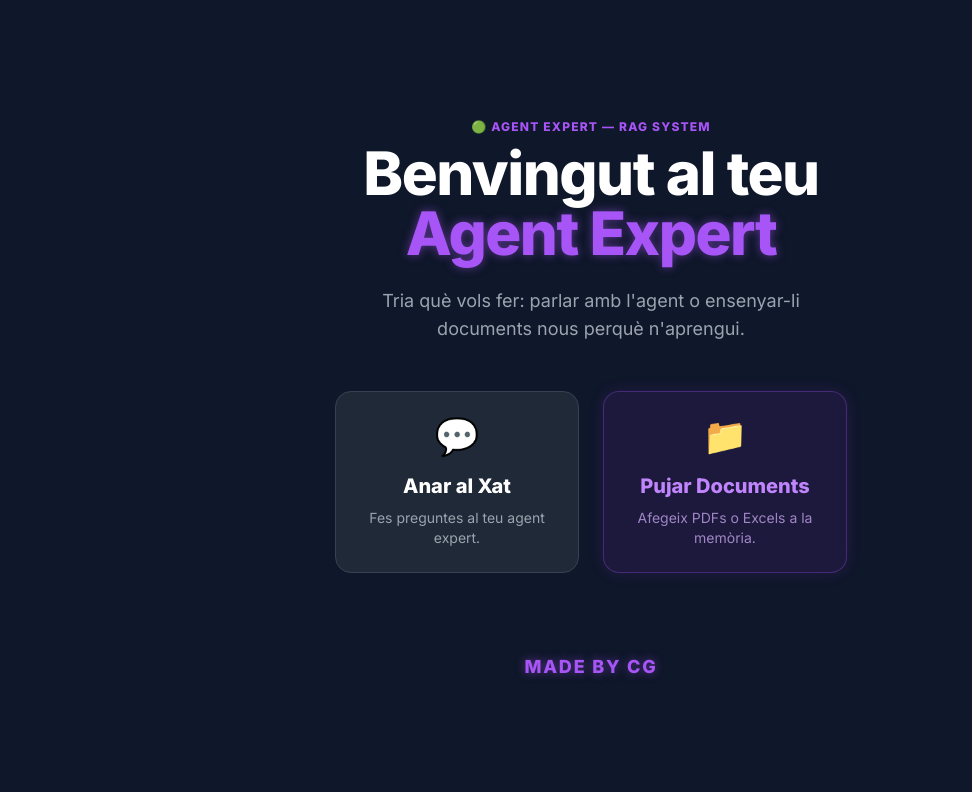
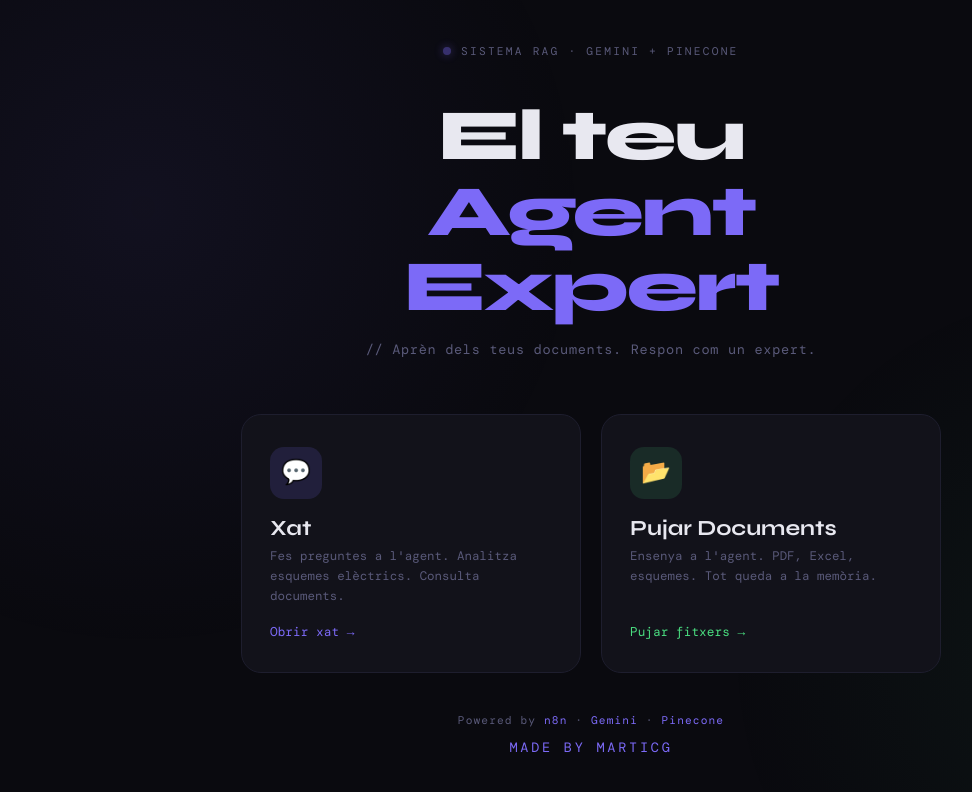
Before and after one commit to marticege-cg/agent-expert, a website: page index.html in a window 1280 px wide. Shown: the whole page, without its empty margins (49-1021 px from the left). Drawn offline with nearby package versions, Linux system fonts and the light colour scheme.

Commit message:
Update index.html

```diff
--- a/index.html
+++ b/index.html
@@ -1,50 +1,591 @@
 <!DOCTYPE html>
+
 <html lang="ca">
+
 <head>
+
 <meta charset="UTF-8">
+
 <meta name="viewport" content="width=device-width, initial-scale=1.0">
-    <title>Agent Expert - Inici</title>
-    <script src="https://cdn.tailwindcss.com"></script>
+
+<title>Agent Expert</title>
+
 <style>
-        @import url('https://fonts.googleapis.com/css2?family=Inter:wght@400;600;800&display=swap');
-        body { font-family: 'Inter', sans-serif; background-color: #0f172a; color: white; }
-        .glow-text { text-shadow: 0 0 10px rgba(168, 85, 247, 0.5); }
+
+@import url('https://fonts.googleapis.com/css2?family=DM+Mono:wght@400;500&family=Syne:wght@400;600;700;800&display=swap');
+
+
+
+:root {
+
+--bg: #0a0a0f;
+
+--surface: #12121a;
+
+--border: #1e1e2e;
+
+--accent: #7c6af7;
+
+--accent2: #4ade80;
+
+--text: #e8e8f0;
+
+--muted: #5a5a7a;
+
+}
+
+
+
+* { margin: 0; padding: 0; box-sizing: border-box; }
+
+
+
+body {
+
+background: var(--bg);
+
+color: var(--text);
+
+font-family: 'Syne', sans-serif;
+
+min-height: 100vh;
+
+display: flex;
+
+flex-direction: column;
+
+align-items: center;
+
+justify-content: center;
+
+padding: 2rem;
+
+overflow: hidden;
+
+}
+
+
+
+body::before {
+
+content: '';
+
+position: fixed;
+
+top: -30%;
+
+left: -20%;
+
+width: 70vw;
+
+height: 70vw;
+
+background: radial-gradient(circle, rgba(124,106,247,0.07) 0%, transparent 70%);
+
+pointer-events: none;
+
+}
+
+body::after {
+
+content: '';
+
+position: fixed;
+
+bottom: -30%;
+
+right: -20%;
+
+width: 60vw;
+
+height: 60vw;
+
+background: radial-gradient(circle, rgba(74,222,128,0.05) 0%, transparent 70%);
+
+pointer-events: none;
+
+}
+
+
+
+.container {
+
+width: 100%;
+
+max-width: 700px;
+
+position: relative;
+
+z-index: 1;
+
+animation: fadeUp 0.8s ease both;
+
+}
+
+
+
+@keyframes fadeUp {
+
+from { opacity: 0; transform: translateY(24px); }
+
+to { opacity: 1; transform: translateY(0); }
+
+}
+
+
+
+.logo {
+
+display: flex;
+
+align-items: center;
+
+gap: 0.6rem;
+
+margin-bottom: 2.5rem;
+
+justify-content: center;
+
+}
+
+
+
+.logo-dot {
+
+width: 8px;
+
+height: 8px;
+
+background: var(--accent);
+
+border-radius: 50%;
+
+box-shadow: 0 0 10px var(--accent);
+
+animation: pulse 2s ease-in-out infinite;
+
+}
+
+
+
+@keyframes pulse {
+
+0%, 100% { opacity: 1; }
+
+50% { opacity: 0.4; }
+
+}
+
+
+
+.logo-text {
+
+font-family: 'DM Mono', monospace;
+
+font-size: 0.7rem;
+
+color: var(--muted);
+
+letter-spacing: 0.2em;
+
+text-transform: uppercase;
+
+}
+
+
+
+.hero {
+
+text-align: center;
+
+margin-bottom: 3.5rem;
+
+}
+
+
+
+h1 {
+
+font-size: clamp(2.8rem, 7vw, 4.5rem);
+
+font-weight: 800;
+
+line-height: 1.05;
+
+letter-spacing: -0.03em;
+
+margin-bottom: 1rem;
+
+}
+
+
+
+h1 .accent { color: var(--accent); }
+
+
+
+.tagline {
+
+font-family: 'DM Mono', monospace;
+
+font-size: 0.85rem;
+
+color: var(--muted);
+
+letter-spacing: 0.05em;
+
+}
+
+
+
+.cards {
+
+display: grid;
+
+grid-template-columns: 1fr 1fr;
+
+gap: 1.25rem;
+
+}
+
+
+
+@media (max-width: 500px) {
+
+.cards { grid-template-columns: 1fr; }
+
+}
+
+
+
+.card {
+
+background: var(--surface);
+
+border: 1.5px solid var(--border);
+
+border-radius: 20px;
+
+padding: 2rem 1.75rem;
+
+text-decoration: none;
+
+color: var(--text);
+
+display: flex;
+
+flex-direction: column;
+
+gap: 1rem;
+
+transition: all 0.25s ease;
+
+position: relative;
+
+overflow: hidden;
+
+cursor: pointer;
+
+animation: fadeUp 0.8s ease both;
+
+}
+
+
+
+.card:nth-child(1) { animation-delay: 0.1s; }
+
+.card:nth-child(2) { animation-delay: 0.2s; }
+
+
+
+.card::before {
+
+content: '';
+
+position: absolute;
+
+inset: 0;
+
+opacity: 0;
+
+transition: opacity 0.3s;
+
+border-radius: 20px;
+
+}
+
+
+
+.card.chat::before {
+
+background: radial-gradient(circle at 30% 30%, rgba(124,106,247,0.12), transparent 70%);
+
+}
+
+
+
+.card.upload::before {
+
+background: radial-gradient(circle at 30% 30%, rgba(74,222,128,0.1), transparent 70%);
+
+}
+
+
+
+.card:hover {
+
+transform: translateY(-4px);
+
+}
+
+
+
+.card.chat:hover {
+
+box-shadow: 0 16px 48px rgba(124,106,247,0.2);
+
+border-color: rgba(124,106,247,0.4);
+
+}
+
+
+
+.card.upload:hover {
+
+box-shadow: 0 16px 48px rgba(74,222,128,0.15);
+
+border-color: rgba(74,222,128,0.4);
+
+}
+
+
+
+.card:hover::before { opacity: 1; }
+
+
+
+.card-icon {
+
+width: 52px;
+
+height: 52px;
+
+border-radius: 14px;
+
+display: flex;
+
+align-items: center;
+
+justify-content: center;
+
+font-size: 1.5rem;
+
+position: relative;
+
+z-index: 1;
+
+}
+
+
+
+.card.chat .card-icon { background: rgba(124,106,247,0.15); }
+
+.card.upload .card-icon { background: rgba(74,222,128,0.12); }
+
+
+
+.card-content { position: relative; z-index: 1; }
+
+
+
+.card-title {
+
+font-size: 1.35rem;
+
+font-weight: 700;
+
+margin-bottom: 0.4rem;
+
+}
+
+
+
+.card-desc {
+
+font-family: 'DM Mono', monospace;
+
+font-size: 0.78rem;
+
+color: var(--muted);
+
+line-height: 1.6;
+
+}
+
+
+
+.card-arrow {
+
+margin-top: auto;
+
+display: flex;
+
+align-items: center;
+
+gap: 0.5rem;
+
+font-size: 0.8rem;
+
+font-family: 'DM Mono', monospace;
+
+position: relative;
+
+z-index: 1;
+
+transition: gap 0.2s;
+
+}
+
+
+
+.card.chat .card-arrow { color: var(--accent); }
+
+.card.upload .card-arrow { color: var(--accent2); }
+
+.card:hover .card-arrow { gap: 0.8rem; }
+
+
+
+.footer {
+
+text-align: center;
+
+margin-top: 2.5rem;
+
+font-family: 'DM Mono', monospace;
+
+font-size: 0.7rem;
+
+color: var(--muted);
+
+letter-spacing: 0.1em;
+
+animation: fadeUp 0.8s ease 0.3s both;
+
+}
+
+
+
+.footer span { color: var(--accent); }
+
+.made-by {
+
+text-align: center;
+
+margin-top: 0.75rem;
+
+font-family: 'DM Mono', monospace;
+
+font-size: 0.85rem;
+
+color: var(--accent);
+
+letter-spacing: 0.2em;
+
+text-transform: uppercase;
+
+animation: fadeUp 0.8s ease 0.4s both;
+
+opacity: 0.7;
+
+transition: opacity 0.3s;
+
+}
+
+.made-by:hover { opacity: 1; }
+
 </style>
+
 </head>
-<body class="min-h-screen flex flex-col items-center justify-center p-6 text-center">
 
-    <div class="mb-2 text-xs font-bold tracking-widest text-purple-500 uppercase">
-        🟢 Agent Expert — RAG System
+<body>
+
+
+
+<div class="container">
+
+<div class="logo">
+
+<div class="logo-dot"></div>
+
+<span class="logo-text">Sistema RAG · Gemini + Pinecone</span>
+
 </div>
 
-    <h1 class="text-5xl md:text-6xl font-extrabold mb-6 tracking-tight">
-        Benvingut al teu <br>
-        <span class="text-purple-500 glow-text">Agent Expert</span>
-    </h1>
 
-    <p class="text-gray-400 mb-12 text-lg max-w-md mx-auto">
-        Tria què vols fer: parlar amb l'agent o ensenyar-li documents nous perquè n'aprengui.
-    </p>
 
-    <div class="flex flex-col sm:flex-row gap-6 justify-center w-full max-w-lg mx-auto">
-        <a href="https://lobe-chat-production-8dbe.up.railway.app" target="_blank" class="flex-1 bg-gray-800 hover:bg-gray-700 border border-gray-700 hover:border-purple-500 rounded-2xl p-6 transition duration-300 group">
-            <div class="text-4xl mb-4 group-hover:scale-110 transition duration-300">💬</div>
-            <h2 class="text-xl font-bold mb-2 text-white">Anar al Xat</h2>
-            <p class="text-sm text-gray-400">Fes preguntes al teu agent expert.</p>
+<div class="hero">
+
+<h1>El teu<br><span class="accent">Agent Expert</span></h1>
+
+<p class="tagline">// Aprèn dels teus documents. Respon com un expert.</p>
+
+</div>
+
+
+
+<div class="cards">
+
+<a class="card chat" href="https://lobe-chat-production-8dbe.up.railway.app" target="_blank">
+
+<div class="card-icon">💬</div>
+
+<div class="card-content">
+
+<div class="card-title">Xat</div>
+
+<div class="card-desc">Fes preguntes a l'agent. Analitza esquemes elèctrics. Consulta documents.</div>
+
+</div>
+
+<div class="card-arrow">Obrir xat →</div>
+
 </a>
 
-        <a href="upload.html" class="flex-1 bg-purple-600/10 hover:bg-purple-600/20 border border-purple-500/30 hover:border-purple-500 rounded-2xl p-6 transition duration-300 group shadow-[0_0_15px_rgba(147,51,234,0.15)] hover:shadow-[0_0_25px_rgba(147,51,234,0.4)]">
-            <div class="text-4xl mb-4 group-hover:scale-110 transition duration-300">📁</div>
-            <h2 class="text-xl font-bold mb-2 text-purple-400">Pujar Documents</h2>
-            <p class="text-sm text-purple-300/70">Afegeix PDFs o Excels a la memòria.</p>
-        </a>
+
+
+<a class="card upload" href="upload.html">
+
+<div class="card-icon">📂</div>
+
+<div class="card-content">
+
+<div class="card-title">Pujar Documents</div>
+
+<div class="card-desc">Ensenya a l'agent. PDF, Excel, esquemes. Tot queda a la memòria.</div>
+
 </div>
 
-    <div class="mt-20 text-center">
-        <span class="text-purple-500 font-bold tracking-widest text-lg glow-text hover:text-purple-400 transition cursor-default">
-            MADE BY CG
-        </span>
+<div class="card-arrow">Pujar fitxers →</div>
+
+</a>
+
 </div>
 
+
+
+<div class="footer">
+
+Powered by <span>n8n</span> · <span>Gemini</span> · <span>Pinecone</span>
+
+</div>
+
+<div class="made-by">Made by MartiCG</div>
+
+</div>
+
+
+
 </body>
+
 </html>
```
Lines whose indentation alone changed are shown as unchanged.
